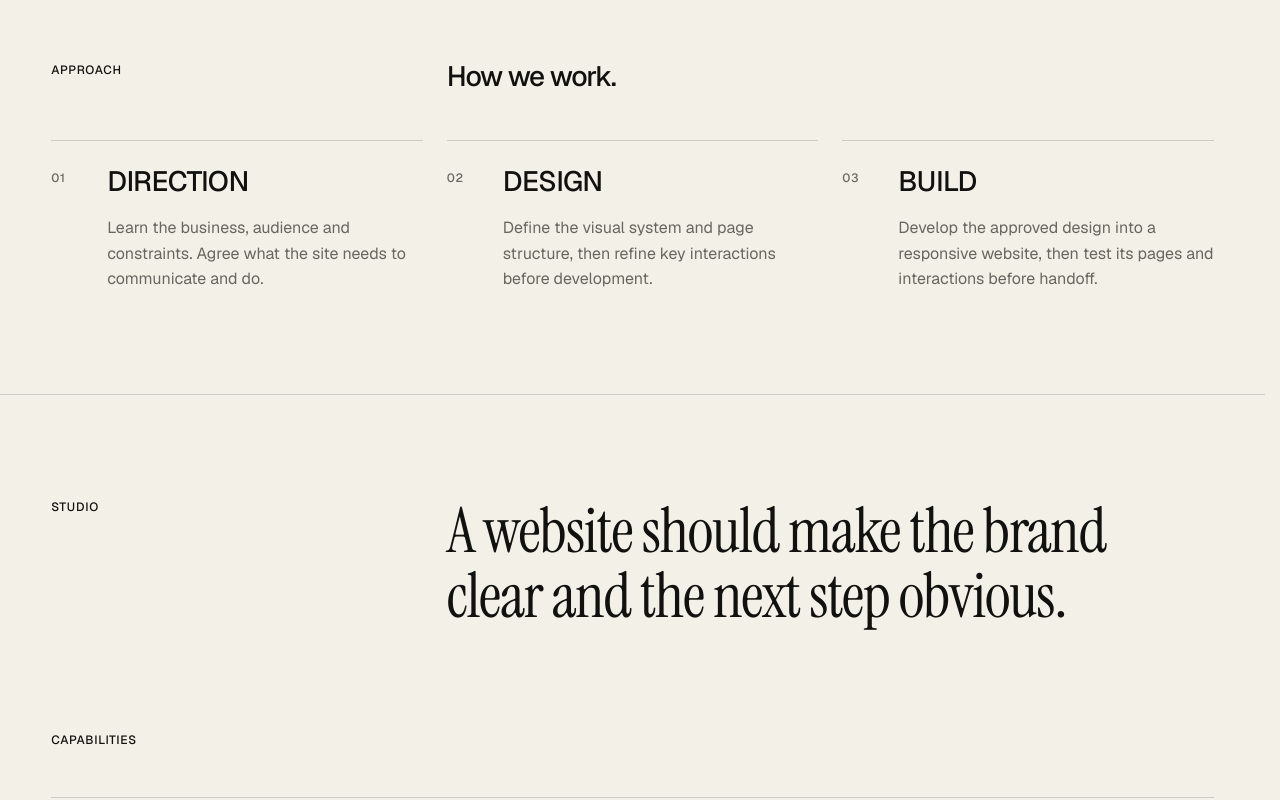
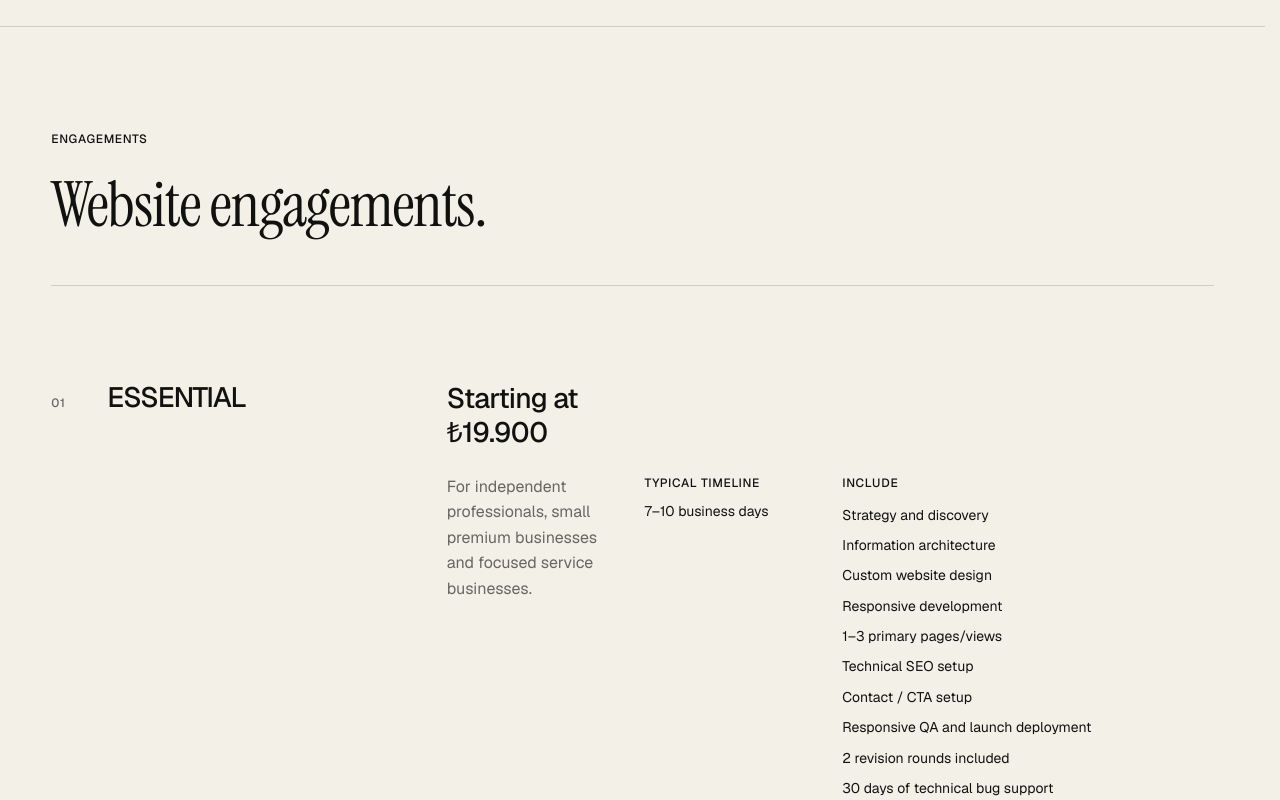
Before and after one commit to nailkhmrn/nimay-studio, a Next.js app: page / in a window 1280 px wide. Shown: the part 1640-2440 px from the top of the page. Built offline with nearby package versions, Linux system fonts and the light colour scheme.

Commit message:
Add NIMAY commercial engagements

```diff
--- a/app/globals.css
+++ b/app/globals.css
@@ -150,6 +150,7 @@
   .contact-grid > h2, .contact-details { grid-column: 1 / -1; }
   .contact-grid > h2 { text-transform: uppercase; letter-spacing: -0.025em; }
   .contact-details { margin-top: var(--space-6); }
+.contact-guidance { max-width: 44ch; margin-bottom: var(--space-5); color: rgb(243 240 232 / 78%); }
   .contact-email { display: inline-flex; align-items: center; min-height: 44px; text-decoration: none; text-underline-offset: 0.15em; overflow-wrap: anywhere; }
   .contact-email:hover { text-decoration: underline; }
   .contact-socials { list-style: none; margin: var(--space-6) 0 0; padding: 0; display: flex; flex-wrap: wrap; gap: var(--space-5); }
--- a/app/homepage.css
+++ b/app/homepage.css
@@ -6,6 +6,7 @@
   .hero-location { margin-top: var(--space-6); align-self: end; }
   .selected-work { padding-top: 0; padding-bottom: 0; }
   .work-index { display: flex; justify-content: space-between; padding-block: var(--space-5); border-top: 1px solid var(--hairline); border-bottom: 1px solid var(--hairline); }
+  .work-framing { max-width: 52ch; margin-top: var(--space-5); }
   .project-index-entry { padding-block: var(--section-space); }
   .project-index-entry + .project-index-entry { border-top: 1px solid var(--hairline); }
   .project-index-grid { align-items: start; row-gap: var(--space-5); }
@@ -45,6 +46,44 @@
   .capability h3 { grid-column: 1 / -1; margin: 0; text-transform: uppercase; }
   .capability ul { grid-column: 1 / -1; display: flex; flex-wrap: wrap; column-gap: var(--space-5); row-gap: var(--space-2); padding: 0; margin: var(--space-3) 0 0; list-style: none; color: var(--secondary); }
 }
+.engagements { border-top: 1px solid var(--hairline); }
+.engagements-heading { margin-bottom: var(--space-7); }
+.engagements-label, .engagements-heading h2 { grid-column: 1 / -1; }
+.engagement-list { list-style: none; padding: 0; margin: 0; }
+.engagement { border-top: 1px solid var(--hairline); padding-block: var(--space-7); }
+.engagement-grid { align-items: start; row-gap: var(--space-5); }
+.engagement-identity, .engagement-price, .engagement-audience, .engagement-timeline, .engagement-scope { grid-column: 1 / -1; }
+.engagement-identity { display: grid; grid-template-columns: 32px minmax(0, 1fr); column-gap: var(--grid-gap); align-items: baseline; }
+.engagement-identity h3 { text-transform: uppercase; }
+.engagement-price { margin-top: calc(var(--space-5) * -1); }
+.engagement-timeline, .engagement-scope { border-top: 1px solid var(--hairline); padding-top: var(--space-5); }
+.engagement-timeline p + p { margin-top: var(--space-2); }
+  .engagement-scope ul, .engagement-terms ul { list-style: none; padding: 0; margin: var(--space-3) 0 0; }
+  .engagement-scope li + li { margin-top: var(--space-2); }
+  .engagement-terms ul { display: grid; gap: var(--space-3); margin-top: 0; max-width: 68ch; }
+  .engagement-note { margin-top: var(--space-5); max-width: 44ch; }
+  .engagement-scope-intro { margin-bottom: var(--space-5); max-width: 44ch; }
+  .engagement-terms { display: grid; grid-template-columns: 1fr; gap: var(--space-5); border-top: 1px solid var(--hairline); padding-top: var(--space-5); }
+
+@media (min-width: 48rem) {
+  .engagement { padding-block: var(--space-8); }
+  .engagement-identity { grid-column: 1 / 4; }
+  .engagement-price { grid-column: 4 / -1; margin-top: 0; }
+  .engagement-audience { grid-column: 1 / 5; }
+  .engagement-timeline { grid-column: 5 / -1; }
+  .engagement-scope { grid-column: 3 / -1; }
+  .engagement-terms { grid-template-columns: 2fr 6fr; column-gap: var(--grid-gap); }
+}
+
+@media (min-width: 64rem) {
+  .engagement { padding-block: var(--space-9); }
+  .engagement-identity { grid-column: 1 / 5; }
+  .engagement-price { grid-column: 5 / 7; }
+  .engagement-audience { grid-column: 5 / 7; }
+  .engagement-timeline { grid-column: 7 / 9; border-top: 0; padding-top: 0; }
+  .engagement-scope { grid-column: 9 / -1; border-top: 0; padding-top: 0; }
+  .engagement-terms { grid-template-columns: 4fr 8fr; }
+}
 
 @media (min-width: 48rem) {
   .hero-statement { grid-column: 1 / 7; }
--- a/app/page.tsx
+++ b/app/page.tsx
@@ -3,6 +3,7 @@ import { Container } from "@/components/layout/container";
 import { Section } from "@/components/layout/section";
 import { Hero } from "@/components/sections/hero";
 import { Approach } from "@/components/sections/approach";
+import { Engagements } from "@/components/sections/engagements";
 import { FeaturedProject } from "@/components/projects/featured-project";
 import { StudioStatement, Capabilities } from "@/components/sections/studio-story";
 import { selectedProjects } from "@/content/selected-projects";
@@ -43,9 +44,11 @@ export default function HomePage() {
       <Section id="selected-work" className="selected-work" aria-labelledby="work-title">
         <Container>
           <div className="work-index"><h2 id="work-title" className="type-label">Selected Work</h2><span className="type-label">01—02</span></div>
+          <p className="work-framing type-small text-muted">Independent concept studies demonstrating our approach to digital direction, design and development.</p>
           {selectedProjects.map((project, index) => <FeaturedProject key={project.slug} project={project} number={index === 0 ? "01" : "02"} />)}
         </Container>
       </Section>
+      <Engagements />
       <Approach />
       <StudioStatement />
       <Capabilities />
--- a/components/layout/site-footer.tsx
+++ b/components/layout/site-footer.tsx
@@ -12,6 +12,7 @@ export function SiteFooter() {
         <Grid className="contact-grid">
           <h2 className="type-h2">Planning a new identity or website?</h2>
           <div className="contact-details">
+            <p className="type-body contact-guidance">Tell us about your business, your current website if you have one, what the new site needs to achieve and your preferred timeline. We’ll reply with the next steps and any questions needed to define the scope.</p>
             <a href={`mailto:${studioContact.email}?subject=New%20project%20enquiry`} className="contact-email type-project">{studioContact.email}</a>
             {studioContact.socials.length > 0 && <ul className="contact-socials">{studioContact.socials.map((social) => <li key={social.label}><a className="text-link" href={social.href}>{social.label}</a></li>)}</ul>}
             <p className="type-label contact-location">Based in Türkiye · Working worldwide</p>
--- /dev/null
+++ b/components/sections/engagements.tsx
@@ -0,0 +1,51 @@
+import { Container } from "@/components/layout/container";
+import { Grid } from "@/components/layout/grid";
+import { Section } from "@/components/layout/section";
+import { engagementTerms, engagements } from "@/content/engagements";
+
+export function Engagements() {
+  return (
+    <Section id="engagements" className="engagements" aria-labelledby="engagements-title">
+      <Container>
+        <Grid className="engagements-heading">
+          <p className="type-label engagements-label">Engagements</p>
+          <h2 id="engagements-title" className="type-editorial">Website engagements.</h2>
+        </Grid>
+        <ol className="engagement-list">
+          {engagements.map((engagement) => (
+            <li className="engagement" key={engagement.name}>
+              <Grid className="engagement-grid">
+                <div className="engagement-identity">
+                  <span className="type-label text-muted engagement-number">{engagement.number}</span>
+                  <h3 className="type-h2">{engagement.name}</h3>
+                </div>
+                <p className="type-h3 engagement-price">{engagement.price}</p>
+                <p className="type-body text-muted engagement-audience">{engagement.audience}</p>
+                <div className="engagement-timeline">
+                  <p className="type-label">Typical timeline</p>
+                  <p className="type-small">{engagement.timeline}</p>
+                </div>
+                <div className="engagement-scope">
+                  {"scopeIntro" in engagement && <p className="type-body text-muted engagement-scope-intro">{engagement.scopeIntro}</p>}
+                  <p className="type-label">{engagement.scopeLabel}</p>
+                  <ul className="type-small">
+                    {engagement.scope.map((item) => <li key={item}>{item}</li>)}
+                  </ul>
+                  {"note" in engagement && <p className="type-small text-muted engagement-note">{engagement.note}</p>}
+                </div>
+              </Grid>
+            </li>
+          ))}
+        </ol>
+        <div className="engagement-terms">
+          <div className="engagement-terms-label">
+            <p className="type-label">Terms</p>
+          </div>
+          <ul className="type-small text-muted">
+            {engagementTerms.map((term) => <li key={term}>{term}</li>)}
+          </ul>
+        </div>
+      </Container>
+    </Section>
+  );
+}
--- /dev/null
+++ b/content/engagements.ts
@@ -0,0 +1,70 @@
+export const engagements = [
+  {
+    number: "01",
+    name: "Essential",
+    price: "Starting at ₺19.900",
+    audience: "For independent professionals, small premium businesses and focused service businesses.",
+    timeline: "7–10 business days",
+    scopeLabel: "Include",
+    scope: [
+      "Strategy and discovery",
+      "Information architecture",
+      "Custom website design",
+      "Responsive development",
+      "1–3 primary pages/views",
+      "Technical SEO setup",
+      "Contact / CTA setup",
+      "Responsive QA and launch deployment",
+      "2 revision rounds included",
+      "30 days of technical bug support",
+    ],
+  },
+  {
+    number: "02",
+    name: "Signature",
+    price: "Starting at ₺34.900",
+    audience: "For established brands that need a multi-page website with deeper content structure, stronger art direction, tailored interactions and a more considered enquiry journey.",
+    timeline: "10–15 business days",
+    scopeLabel: "Include",
+    scope: [
+      "Strategy and discovery",
+      "Deeper information architecture",
+      "Custom design across 4–8 primary pages/views",
+      "Stronger art direction",
+      "Tailored interaction details",
+      "Advanced enquiry/contact flow",
+      "Technical SEO setup",
+      "Responsive QA and launch deployment",
+      "2 revision rounds included",
+      "30 days of technical bug support",
+    ],
+  },
+  {
+    number: "03",
+    name: "Custom / B2B",
+    price: "Starting at ₺49.900",
+    audience: "For manufacturers, exporters, larger companies, catalog-heavy businesses, multilingual or international businesses and companies needing qualified lead capture.",
+    timeline: "3–6 weeks depending on scope.",
+    scopeLabel: "Possible scope",
+    scopeIntro: "Digital systems for more complex commercial operations — from product and catalog architecture to multilingual content, qualified enquiries and custom integrations.",
+    scope: [
+      "Custom information architecture",
+      "Product / catalog structure",
+      "Multilingual architecture",
+      "Qualified enquiry forms",
+      "Distributor / wholesale / B2B flows",
+      "Custom integrations",
+      "Larger content structures",
+      "Tailored technical requirements",
+    ],
+    note: "Final scope, revision allowance and post-launch support are defined in the proposal.",
+  },
+] as const;
+
+export const engagementTerms = [
+  "50% upfront to begin / 50% before final production handoff.",
+  "Additional scope is quoted separately.",
+  "Domain, paid third-party services and production costs such as professional photography/video are not included unless quoted.",
+  "Ongoing SEO, advertising, ecommerce/payment systems, translation and ongoing maintenance are separate scopes.",
+  "30-day included support covers technical bugs in delivered work, not unlimited design/content changes.",
+] as const;
```
